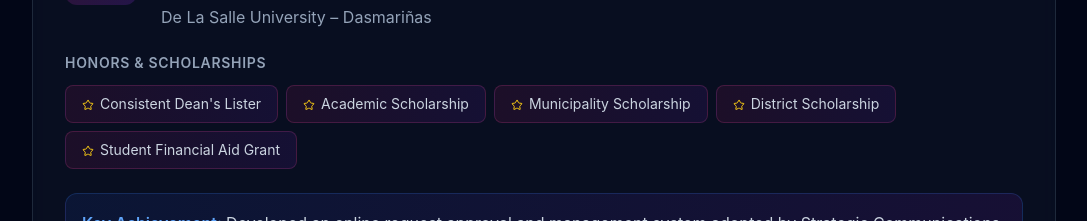
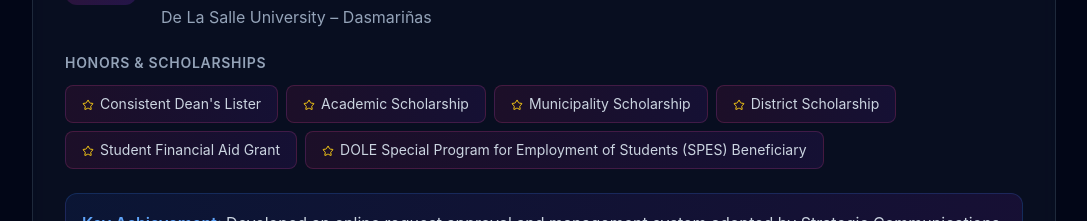
Before and after one commit to caryljoycabrera/devportfolio, a React (Create React App) app: page / in a window 1280 px wide. Shown: the part 3020-3241 px from the top of the page, without its empty margins (96-1183 px from the left). Built offline with nearby package versions, Linux system fonts and the light colour scheme.

Commit message:
added scholarship

```diff
--- a/src/pages/Home.jsx
+++ b/src/pages/Home.jsx
@@ -476,7 +476,7 @@ export default function Home() {
     university: 'De La Salle University – Dasmariñas',
     graduation: 'June 2026',
     gpa: '3.89/4.00',
-    honors: ['Consistent Dean\'s Lister', 'Academic Scholarship', 'Municipality Scholarship', 'District Scholarship', 'Student Financial Aid Grant'],
+    honors: ['Consistent Dean\'s Lister', 'Academic Scholarship', 'Municipality Scholarship', 'District Scholarship', 'Student Financial Aid Grant', 'DOLE Special Program for Employment of Students (SPES) Beneficiary'],
     achievement: 'Developed an online request approval and management system adopted by Strategic Communications Office'
   };
 
```
